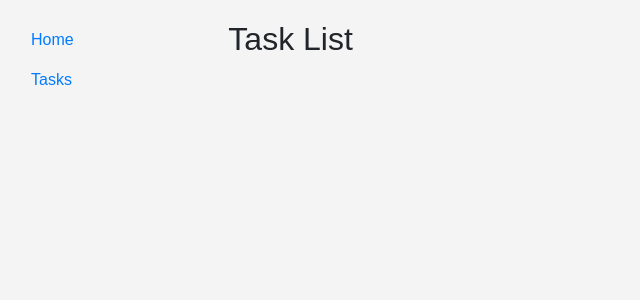
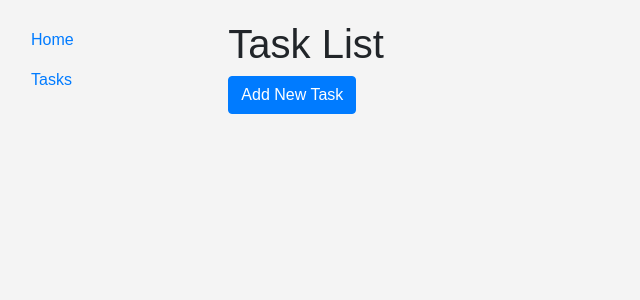
Before and after one commit to VolodymyrSemchysyn/Todo-list, a Django app: page / in a window 1280 px wide. Shown: the top 300 px of the page, without its empty margins (0-640 px from the left). Run offline with Django 5.2, Linux system fonts and the light colour scheme; data that the repository does not hold is empty.

Commit message:
solution second

```diff
--- a/tasks/urls.py
+++ b/tasks/urls.py
@@ -15,12 +15,12 @@ app_name = "tasks"
 
 urlpatterns = [
     path("", TaskListView.as_view(), name="index"),
-    path("tasks/", TaskListView.as_view(), name="task_list"),
-    path("tags/", TagListView.as_view(), name="tag_list"),
-    path("tasks/create/", TaskCreateView.as_view(), name="task_create"),
-    path("tasks/<int:pk>/update/", TaskUpdateView.as_view(), name="task_update"),
-    path("tasks/<int:pk>/delete/", TaskDeleteView.as_view(), name="task_delete"),
-    path("tags/create/", TagCreateView.as_view(), name="tag_create"),
-    path("tags/<int:pk>/update/", TagUpdateView.as_view(), name="tag_update"),
-    path("tags/<int:pk>/delete/", TagDeleteView.as_view(), name="tag_delete"),
+    path("tasks/", TaskListView.as_view(), name="task-list"),
+    path("tags/", TagListView.as_view(), name="tag-list"),
+    path("tasks/create/", TaskCreateView.as_view(), name="task-create"),
+    path("tasks/<int:pk>/update/", TaskUpdateView.as_view(), name="task-update"),
+    path("tasks/<int:pk>/delete/", TaskDeleteView.as_view(), name="task-delete"),
+    path("tags/create/", TagCreateView.as_view(), name="tag-create"),
+    path("tags/<int:pk>/update/", TagUpdateView.as_view(), name="tag-update"),
+    path("tags/<int:pk>/delete/", TagDeleteView.as_view(), name="tag-delete"),
 ]
--- a/templates/tasks/task_list.html
+++ b/templates/tasks/task_list.html
@@ -1,10 +1,21 @@
 {% extends "base.html" %}
+{% block content %}
+<h1>Task List</h1>
 
-{% block content %}
-  <h2>Task List</h2>
-  <ul>
-    {% for task in tasks %}
-      <li>{{ task.name }} - {% if task.is_done %}Done{% else %}Pending{% endif %}</li>
-    {% endfor %}
-  </ul>
+<a href="{% url 'tasks:task-create' %}" class="btn btn-primary">Add New Task</a>
+
+<ul>
+  {% for task in object_list %}
+    <li>
+      {{ task.content }}
+      {% if task.deadline %} (Deadline: {{ task.deadline|date:"Y-m-d H:i" }}) {% endif %}
+
+      {% if task.is_done %} ✅ Done {% else %} ❌ Not Done {% endif %}
+
+      <a href="{% url 'tasks:task-update' task.pk %}">Edit</a>
+      <a href="{% url 'tasks:task-delete' task.pk %}" class="btn btn-danger">Delete</a>
+    </li>
+  {% endfor %}
+</ul>
+
 {% endblock %}
--- a/todo_list/urls.py
+++ b/todo_list/urls.py
@@ -18,12 +18,9 @@ Including another URLconf
 from django.contrib import admin
 from django.urls import path, include
 
-from tasks.views import TaskListView
-
 urlpatterns = [
     path("admin/", admin.site.urls),
     path(
-       "tasks/", include("tasks.urls")
+       "", include("tasks.urls")
    ),
-    path("", TaskListView.as_view(), name="index"),
 ]
```
Also changed, not shown: templates/tasks/tag_form.html (added, +27 -0 lines).
